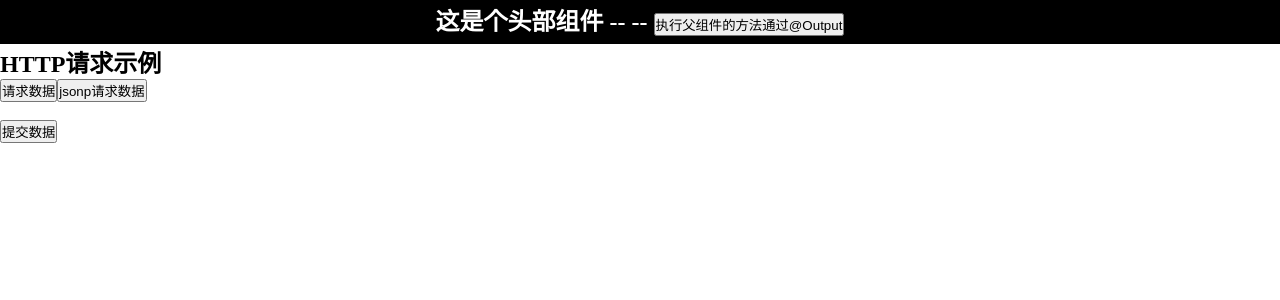
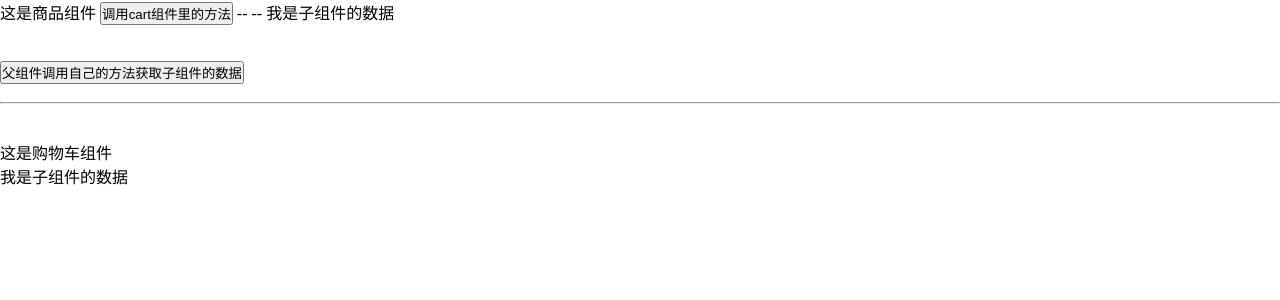
Before and after one commit to Koondik/AngularV4Demo, an Angular app: page / in a window 1280 px wide. Shown: the top 300 px of the page. Built offline with nearby package versions, Linux system fonts and the light colour scheme.

Commit message:
父组件主动获取子组件方法及数据

```diff
--- a/src/app/app.component.html
+++ b/src/app/app.component.html
@@ -5,5 +5,6 @@
 <!-- <app-news></app-news> -->
 <!-- <app-home></app-home> -->
 <!-- <app-todolist></app-todolist> -->
-<app-ajax></app-ajax>
+<!-- <app-ajax></app-ajax> -->
 <!-- <app-parent></app-parent> -->
+<app-product></app-product>
--- a/src/app/app.module.ts
+++ b/src/app/app.module.ts
@@ -13,12 +13,16 @@ import { ParentComponent } from './components/parent/parent.component';
 import { FooterComponent } from './components/footer/footer.component';
 
 import { StorageService } from './services/storage.service';/**引入服务 */
+import { ProductComponent } from './components/product/product.component';
+import { CartComponent } from './components/cart/cart.component';
 @NgModule({
   declarations: [ /* 引入当前项目运行的组件，自定义组件都需要引入并且在这个里面进行配置 */
     AppComponent,
     HeaderComponent,
     ParentComponent,
     FooterComponent,
+    ProductComponent,
+    CartComponent,
     AjaxComponent,
     NewsComponent,
     HomeComponent,
--- /dev/null
+++ b/src/app/components/cart/cart.component.html
@@ -0,0 +1,6 @@
+<p>
+  这是购物车组件
+</p>
+<p>
+  {{msg}}
+</p>
--- /dev/null
+++ b/src/app/components/cart/cart.component.ts
@@ -0,0 +1,17 @@
+import { Component, OnInit } from '@angular/core';
+
+@Component({
+  selector: 'app-cart',
+  templateUrl: './cart.component.html',
+  styleUrls: ['./cart.component.css']
+})
+export class CartComponent implements OnInit {
+  public msg ='我是子组件的数据'
+  constructor() { }
+
+  ngOnInit() {
+  }
+  run(){
+    alert('这是购物车子组件的方法')
+  }
+}
--- /dev/null
+++ b/src/app/components/product/product.component.html
@@ -0,0 +1,17 @@
+<div>
+  这是商品组件
+  <button (click)='cart.run()'>调用cart组件里的方法</button>
+  --
+  --
+  {{cart.msg}}
+<br>
+<br>
+<br>
+<button (click)='getChildData()'>父组件调用自己的方法获取子组件的数据</button>
+<br>
+<br>
+</div>
+<hr>
+<br>
+<br>
+<app-cart #cart></app-cart>
--- /dev/null
+++ b/src/app/components/product/product.component.ts
@@ -0,0 +1,24 @@
+import { Component, OnInit , ViewChild} from '@angular/core';
+
+@Component({
+  selector: 'app-product',
+  templateUrl: './product.component.html',
+  styleUrls: ['./product.component.css']
+})
+export class ProductComponent implements OnInit {
+
+  /**定义子组件 注意括号里的东西和 #cart对应起来 */
+  @ViewChild('cart') cart;
+  constructor() { }
+
+  ngOnInit() {
+  }
+  getChildData(){
+    //执行子组件的方法
+    this.cart.run()
+    //获取子组件的数据
+    console.log(this.cart.msg);
+    //父组件修改子组件中的数据
+    this.cart.msg = '父组件修改子组件中的数据'
+  }
+}
```
Also changed, not shown: src/app/components/cart/cart.component.css (added), src/app/components/product/product.component.css (added).
